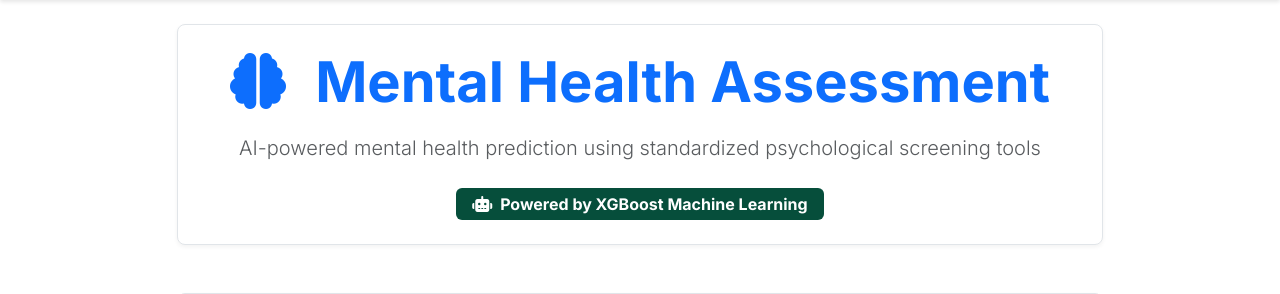
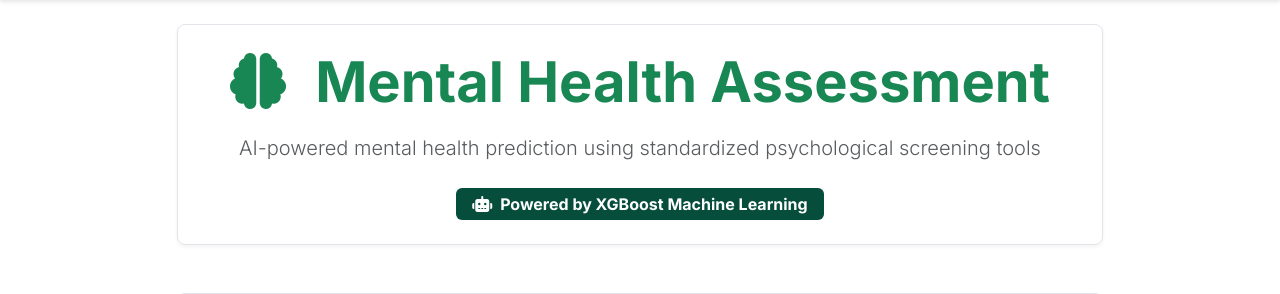
Before and after one commit to rahul-sutradhar/mental_health_prediction, a Flask app: page / in a window 1280 px wide. Shown: the part 58-352 px from the top of the page. Run offline with Flask 3, Linux system fonts and the light colour scheme; some libraries are stand-ins or nearby versions.

Commit message:
Initial Commit

```diff
--- a/templates/index.html
+++ b/templates/index.html
@@ -9,7 +9,7 @@
         <div class="text-center mb-5">
             <div class="notebook-cell">
                 <div class="cell-content">
-                    <h1 class="display-4 fw-bold text-primary mb-3">
+                    <h1 class="display-4 fw-bold text-success mb-3">
                         <i class="fas fa-brain me-3"></i>
                         Mental Health Assessment
                     </h1>
```
